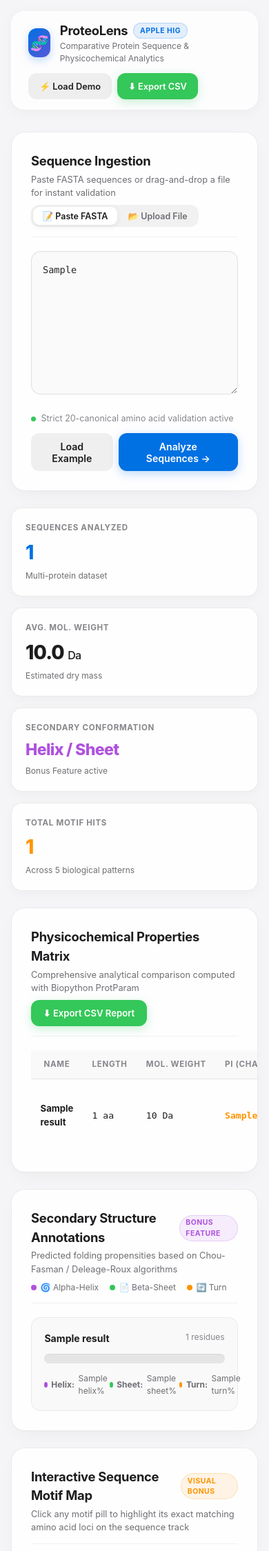
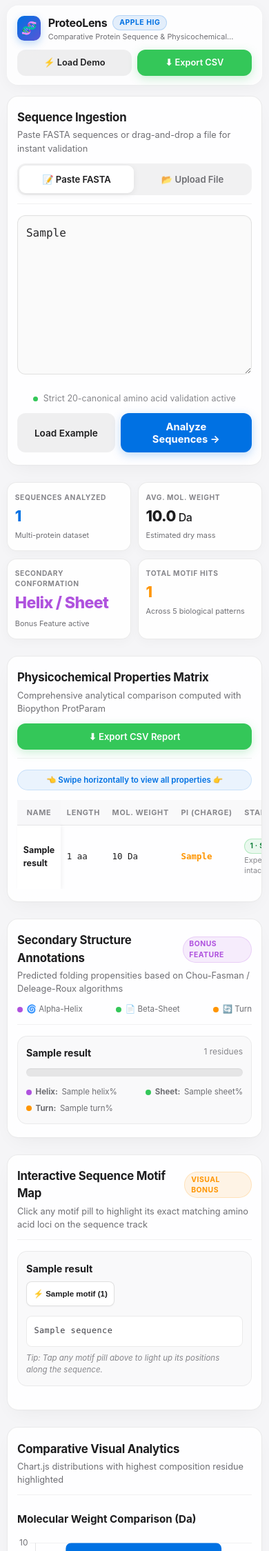
Before and after one commit to gktarunkumar/proteolens, a Flask app: template templates/index.html in a window 390 px wide. Shown: the top 2249 px of the page at 69% size. Run offline with Flask 3, Linux system fonts and the light colour scheme; the template is opened without the code that fills it: most values are stand-ins (such as "Sample title", 1, 10 or a date in 2020).

Commit message:
Optimize UI for mobile devices with responsive layouts, sticky table column, and touch controls

```diff
--- a/static/style.css
+++ b/static/style.css
@@ -468,6 +468,19 @@ textarea#fasta_input[aria-invalid="true"] {
 }
 
 /* --- Apple macOS-Style Table --- */
+.mobile-scroll-hint {
+  display: none;
+  font-size: 0.72rem;
+  font-weight: 600;
+  color: var(--apple-blue);
+  background: rgba(0, 113, 227, 0.08);
+  padding: 0.35rem 0.85rem;
+  border-radius: 999px;
+  text-align: center;
+  margin-bottom: 0.85rem;
+  border: 1px solid rgba(0, 113, 227, 0.15);
+}
+
 .table-responsive {
   overflow-x: auto;
   margin: 0 -1.75rem;
@@ -736,6 +749,299 @@ footer {
   line-height: 1.6;
 }
 
+/* ==========================================================================
+   Responsive & Mobile-First Optimizations (Apple HIG Mobile)
+   ========================================================================== */
+
+@media (max-width: 768px) {
+  body {
+    padding: 0 0.65rem 3rem;
+  }
+
+  /* Glass Header Mobile */
+  .glass-header {
+    position: sticky;
+    top: 0.5rem;
+    margin: 0.5rem auto 1rem;
+    padding: 0.75rem 0.85rem;
+    border-radius: 16px;
+    gap: 0.65rem;
+  }
+
+  .brand-wrap {
+    gap: 0.65rem;
+  }
+
+  .brand-icon {
+    width: 36px;
+    height: 36px;
+    font-size: 1.15rem;
+    border-radius: 10px;
+  }
+
+  .brand-text h1 {
+    font-size: 1rem;
+  }
+
+  .brand-text p {
+    font-size: 0.68rem;
+    display: -webkit-box;
+    -webkit-line-clamp: 1;
+    -webkit-box-orient: vertical;
+    overflow: hidden;
+  }
+
+  .header-actions {
+    width: 100%;
+    display: flex;
+    gap: 0.5rem;
+  }
+
+  .header-actions button {
+    flex: 1;
+    text-align: center;
+    justify-content: center;
+    min-block-size: 42px;
+    font-size: 0.82rem;
+  }
+
+  /* Card Mobile */
+  .apple-card {
+    padding: 1.15rem 0.85rem;
+    border-radius: 16px;
+  }
+
+  .card-header {
+    flex-direction: column;
+    align-items: stretch;
+    gap: 0.75rem;
+    margin-bottom: 1rem;
+    padding-bottom: 0.75rem;
+  }
+
+  .card-title-group h2,
+  .card-title-group h3 {
+    font-size: 1.05rem;
+  }
+
+  /* Segmented Controls Mobile */
+  .segmented-control {
+    width: 100%;
+    display: flex;
+  }
+
+  .seg-btn {
+    flex: 1;
+    text-align: center;
+    padding: 0.55rem 0.25rem;
+    font-size: 0.82rem;
+    min-height: 40px;
+  }
+
+  /* Form & Inputs Mobile */
+  textarea#fasta_input {
+    font-size: 16px !important; /* Prevents iOS Safari auto-zoom on input focus */
+    padding: 0.75rem;
+    min-height: 140px;
+    border-radius: 12px;
+  }
+
+  .file-upload-box {
+    padding: 1.5rem 1rem;
+  }
+
+  .upload-icon {
+    font-size: 1.8rem;
+  }
+
+  .upload-title {
+    font-size: 0.85rem;
+  }
+
+  .action-bar {
+    flex-direction: column;
+    align-items: stretch;
+    gap: 0.75rem;
+  }
+
+  .action-bar > div:first-child {
+    text-align: center;
+    font-size: 0.74rem;
+  }
+
+  .action-bar > div:last-child {
+    display: flex;
+    gap: 0.5rem;
+    width: 100%;
+  }
+
+  #load-example {
+    flex: 1;
+    min-block-size: 48px;
+    font-size: 0.85rem;
+  }
+
+  #btn-submit {
+    flex: 1.4;
+    min-block-size: 48px;
+    font-size: 0.92rem;
+    font-weight: 700;
+  }
+
+  /* KPI Summary Grid Mobile */
+  .kpi-grid {
+    grid-template-columns: repeat(2, 1fr);
+    gap: 0.65rem;
+  }
+
+  .kpi-card {
+    padding: 0.85rem 0.65rem;
+    border-radius: 14px;
+  }
+
+  .kpi-label {
+    font-size: 0.64rem;
+  }
+
+  .kpi-value {
+    font-size: 1.35rem;
+    margin-top: 0.15rem;
+  }
+
+  .kpi-subtext {
+    font-size: 0.68rem;
+  }
+
+  /* Responsive Table with Sticky First Column */
+  .mobile-scroll-hint {
+    display: block;
+  }
+
+  .table-responsive {
+    margin: 0 -0.85rem;
+    padding: 0 0.85rem;
+    -webkit-overflow-scrolling: touch;
+  }
+
+  table {
+    min-width: 580px;
+  }
+
+  thead th:first-child,
+  tbody td:first-child {
+    position: sticky;
+    left: 0;
+    z-index: 2;
+  }
+
+  thead th:first-child {
+    background: #f7f7f9;
+    z-index: 3;
+  }
+
+  tbody td:first-child {
+    background: #ffffff;
+    box-shadow: 2px 0 6px rgba(0, 0, 0, 0.05);
+    font-weight: 700;
+  }
+
+  tbody tr:hover td:first-child {
+    background: #f2f7fd;
+  }
+
+  thead th {
+    padding: 0.6rem 0.55rem;
+    font-size: 0.68rem;
+  }
+
+  tbody td {
+    padding: 0.7rem 0.55rem;
+    font-size: 0.78rem;
+  }
+
+  .tag {
+    font-size: 0.65rem;
+    padding: 0.15rem 0.45rem;
+  }
+
+  .interp {
+    font-size: 0.68rem;
+    margin-top: 0.15rem;
+  }
+
+  /* Secondary Structure Mobile */
+  .sec-struct-grid {
+    grid-template-columns: 1fr;
+    gap: 0.65rem;
+  }
+
+  .sec-struct-card {
+    padding: 0.85rem 0.75rem;
+    border-radius: 14px;
+  }
+
+  .struct-bar {
+    height: 12px;
+  }
+
+  .struct-legend {
+    flex-wrap: wrap;
+    gap: 0.4rem;
+    font-size: 0.72rem;
+  }
+
+  /* Motif Sequence Viewer Mobile */
+  .motif-card {
+    padding: 0.85rem 0.75rem;
+    border-radius: 14px;
+  }
+
+  .motif-header {
+    flex-direction: column;
+    align-items: flex-start;
+    gap: 0.5rem;
+  }
+
+  .motif-chips {
+    width: 100%;
+    gap: 0.35rem;
+  }
+
+  .motif-chip-btn {
+    padding: 0.35rem 0.6rem;
+    min-height: 36px;
+    font-size: 0.72rem;
+  }
+
+  .sequence-viewer {
+    font-size: 0.74rem;
+    line-height: 1.85;
+    padding: 0.65rem;
+    border-radius: 8px;
+  }
+
+  #download-csv {
+    width: 100%;
+    min-block-size: 46px;
+    justify-content: center;
+  }
+}
+
+@media (max-width: 380px) {
+  .kpi-grid {
+    grid-template-columns: 1fr 1fr;
+    gap: 0.45rem;
+  }
+
+  .kpi-value {
+    font-size: 1.15rem;
+  }
+
+  .brand-text h1 {
+    font-size: 0.92rem;
+  }
+}
+
 /* --- Apple Reduced Motion --- */
 @media (prefers-reduced-motion: reduce) {
   *, *::before, *::after {
--- a/templates/index.html
+++ b/templates/index.html
@@ -159,6 +159,10 @@ SGRGKGGKGLGKGGAKRHRKVLRDNIQGITKPAIRRLARRGGVKRISGLIYEETRGVLKVFLENVIRDAVTYTEHAKRKT
         <button type="button" id="download-csv" class="btn-green" style="min-block-size: 38px; padding: 0.45rem 1.1rem; font-size: 0.82rem;">
           ⬇ Export CSV Report
         </button>
+      </div>
+
+      <div class="mobile-scroll-hint" aria-hidden="true">
+        <span>👈 Swipe horizontally to view all properties 👉</span>
       </div>
 
       <div class="table-responsive">
```
